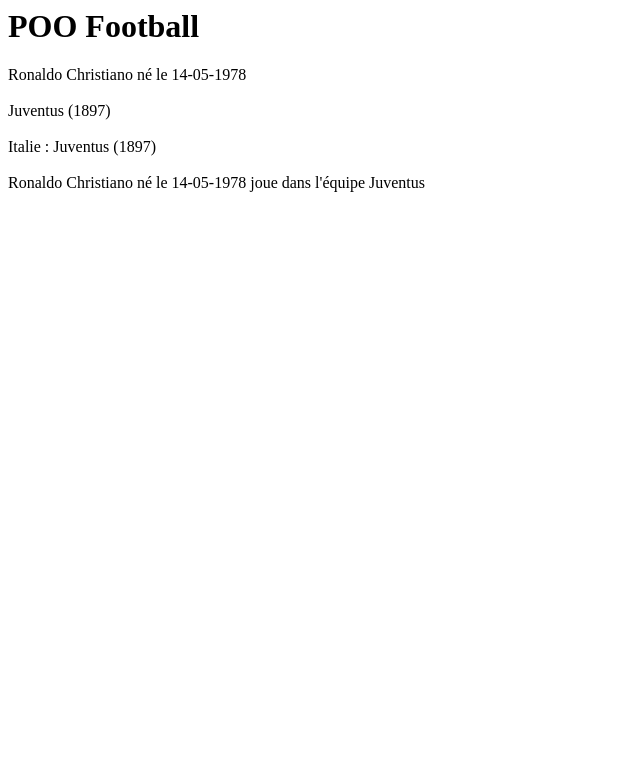
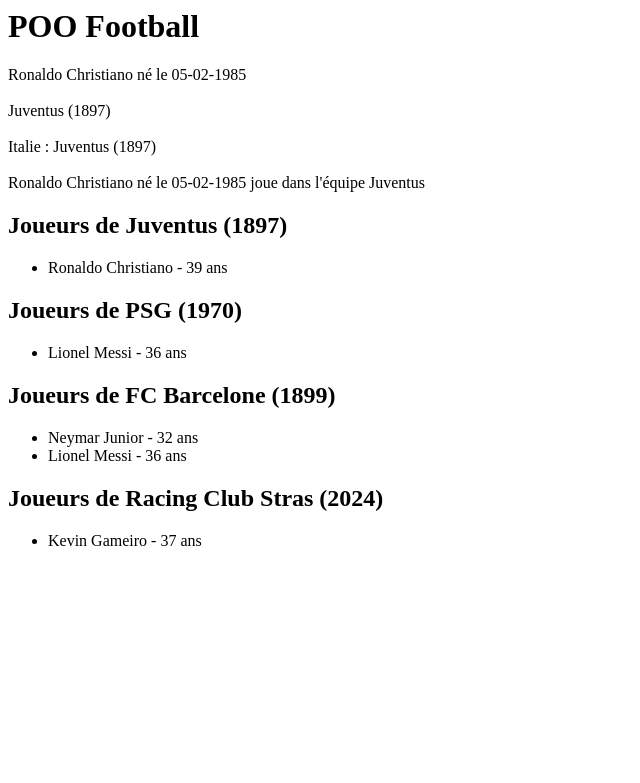
Before and after one commit to Hafida3412/POO_Football, a PHP site: page / in a window 1280 px wide. Shown: the top 783 px of the page, without its empty margins (0-640 px from the left). Run offline with PHP 8.4, Linux system fonts and the light colour scheme; data that the repository does not hold is empty.

Commit message:
Affichage des joueurs d'une équipe

```diff
--- a/classes/Equipe.php
+++ b/classes/Equipe.php
@@ -9,7 +9,7 @@ private DateTime $dateCreation;
 private array $joueurs;
 
 
-public function __construct(string $nom, string $dateCreation){
+public function __construct(string $nom, string $dateCreation, $joueurs){
     $this->nom = $nom;
     $this->dateCreation = new DateTime($dateCreation);
     $this->joueurs = [];
@@ -63,10 +63,14 @@ public function addJoueur(Joueur $joueur){
 
 //Tableau pour afficher les joueurs de l'équipe
 public function afficherJoueurs(){
-    $result = "<h2> Joueurs de $this</h2>";
+    $result = "<h2> Joueurs de $this</h2><ul>";
     foreach($this->joueurs as $joueur){
-        $result .= $joueur."<br>";
+        $age = date_diff(new DateTime(), $joueur->getDateNaissance())->y;// -> CALCUL AGE DU JOUEUR
+            $result .= "<li>".$joueur->getNom()." ".$joueur->getPrenom()." - ".$age." ans</li>";
     }
+    $result .= "</ul>";
+
+    return $result;
 }
 public function __toString(){
     return $this->nom . " (".$this->dateCreation->format("Y").")";
--- a/index.php
+++ b/index.php
@@ -10,9 +10,18 @@ spl_autoload_register(function ($class_name){
     require 'classes/'. $class_name. '.php';
 });
 
-$equipe1 = new Equipe( "Juventus", 1897, $joueur1);
+$equipe1 = new Equipe( "Juventus", "1897", []); // -> [] correspond au tableau des joueurs
+$joueur1 = new Joueur("Ronaldo"," Christiano", "1985-02-05", $equipe1);
 
-$joueur1 = new Joueur("Ronaldo"," Christiano", 1985-02-05, $equipe1);
+$equipe2 = new Equipe("PSG", 1970, []);
+$joueur2 = new Joueur("Lionel", "Messi", "1987-06-24", $equipe2);
+
+$equipe3 = new Equipe("FC Barcelone", "1899", []);
+$joueur3 = new Joueur("Neymar", "Junior","1992-02-05", $equipe3);
+$joueur3 = new Joueur("Lionel", "Messi", "1987-06-24", $equipe3);
+
+$equipe4 = new Equipe("Racing Club Stras", "1906", []);
+$joueur4 = new Joueur("Kevin", "Gameiro", "1987-05-09", $equipe4);
 
 $pays1 = new Pays("Italie", $equipe1);
 
@@ -33,4 +42,8 @@ echo "<br>";
 echo "<br>";
 
 echo $joueur1->getInfos();
+
 echo $equipe1->afficherJoueurs();
+echo $equipe2->afficherJoueurs();
+echo $equipe3->afficherJoueurs();
+echo $equipe4->afficherJoueurs();
```
